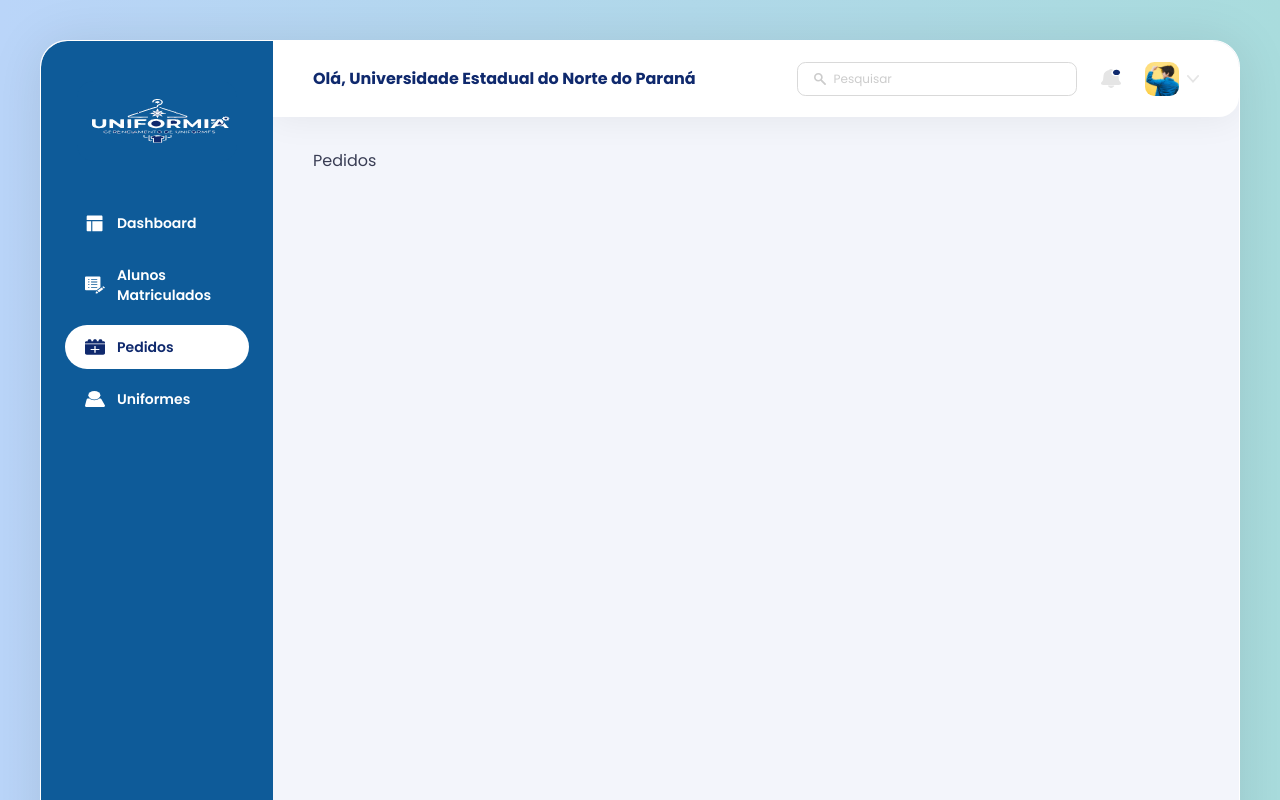
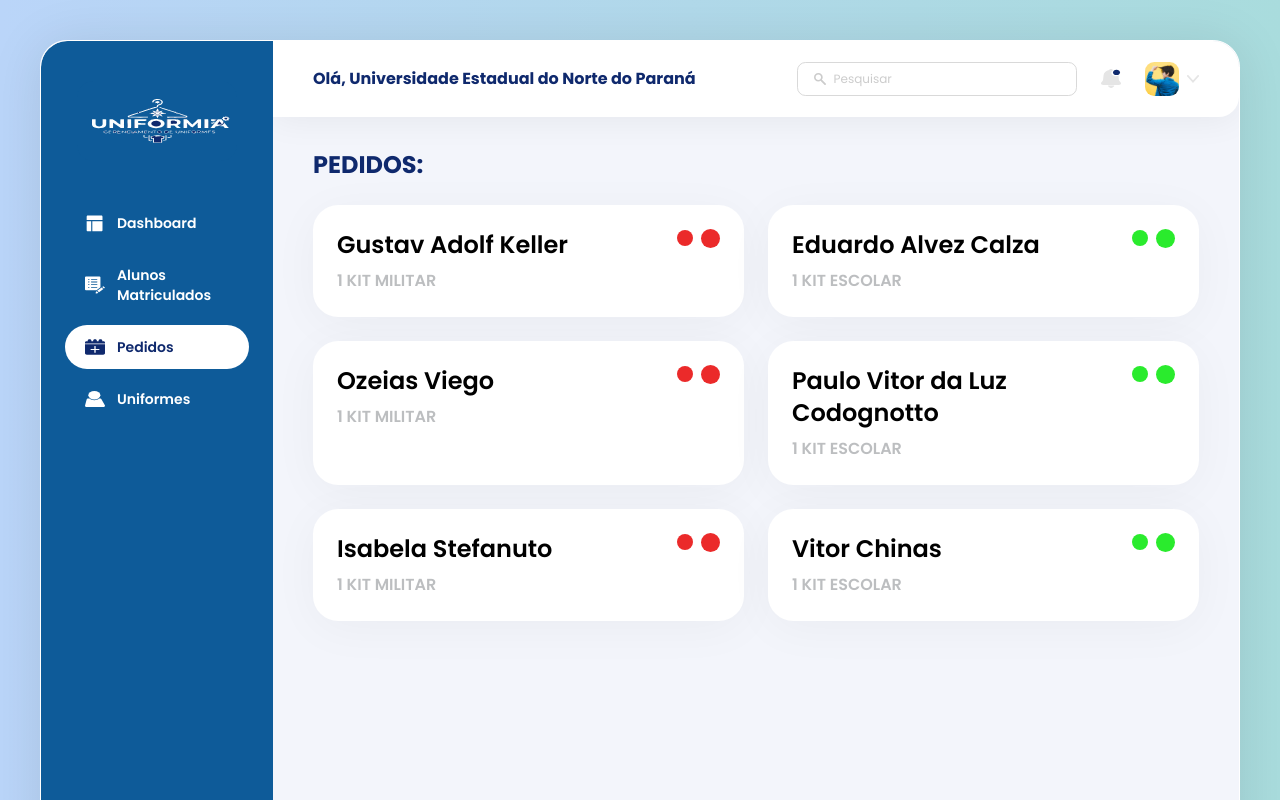
Before and after one commit to OzeiasMoreira/uniformia, a React (Vite) app: page /pedidos in a window 1280 px wide. Shown: the top 800 px of the page. Built offline with nearby package versions, Linux system fonts and the light colour scheme; a web font is replaced by a local one.

Commit message:
feat: implementa tela de pedidos

```diff
--- /dev/null
+++ b/src/components/tables/PedidoCard.tsx
@@ -0,0 +1,29 @@
+import type { PedidoStatus } from '../../types/pedido'
+
+interface PedidoCardProps {
+  aluno: string
+  item: string
+  status: PedidoStatus
+}
+
+const STATUS_COLOR: Record<PedidoStatus, string> = {
+  pendente: '#EB2A2A',
+  entregue: '#2AEB2D',
+}
+
+export function PedidoCard({ aluno, item, status }: PedidoCardProps) {
+  return (
+    <div className="relative rounded-[25.2px] bg-white p-6 shadow-[0px_7.56px_47.88px_0px_rgba(0,0,0,0.04)]">
+      <div className="flex items-start justify-between gap-4">
+        <div>
+          <p className="font-app text-2xl font-semibold text-black">{aluno}</p>
+          <p className="mt-2 font-app text-base font-semibold text-placeholder">{item}</p>
+        </div>
+        <div className="flex shrink-0 items-center gap-2">
+          <span className="size-[16px] rounded-full" style={{ backgroundColor: STATUS_COLOR[status] }} />
+          <span className="size-[19px] rounded-full" style={{ backgroundColor: STATUS_COLOR[status] }} />
+        </div>
+      </div>
+    </div>
+  )
+}
--- /dev/null
+++ b/src/mocks/pedidos.mock.ts
@@ -0,0 +1,10 @@
+import type { Pedido } from '../types/pedido'
+
+export const PEDIDOS_MOCK: Pedido[] = [
+  { id: 1, aluno: 'Gustav Adolf Keller', item: '1 KIT MILITAR', status: 'pendente' },
+  { id: 2, aluno: 'Eduardo Alvez Calza', item: '1 KIT ESCOLAR', status: 'entregue' },
+  { id: 3, aluno: 'Ozeias Viego', item: '1 KIT MILITAR', status: 'pendente' },
+  { id: 4, aluno: 'Paulo Vitor da Luz Codognotto', item: '1 KIT ESCOLAR', status: 'entregue' },
+  { id: 5, aluno: 'Isabela Stefanuto', item: '1 KIT MILITAR', status: 'pendente' },
+  { id: 6, aluno: 'Vitor Chinas', item: '1 KIT ESCOLAR', status: 'entregue' },
+]
--- a/src/pages/Pedidos/Pedidos.tsx
+++ b/src/pages/Pedidos/Pedidos.tsx
@@ -1,3 +1,26 @@
+import { PedidoCard } from '../../components/tables/PedidoCard'
+import { EmptyState } from '../../components/ui/EmptyState'
+import { PEDIDOS_MOCK } from '../../mocks/pedidos.mock'
+
 export function Pedidos() {
-  return <div>Pedidos</div>
+  return (
+    <div className="flex flex-col gap-6">
+      <h1 className="font-app text-2xl font-bold text-navy">PEDIDOS:</h1>
+
+      {PEDIDOS_MOCK.length === 0 ? (
+        <EmptyState title="Nenhum pedido registrado" description="Novos pedidos aparecerão aqui." />
+      ) : (
+        <div className="grid grid-cols-1 gap-6 xl:grid-cols-2">
+          {PEDIDOS_MOCK.map((pedido) => (
+            <PedidoCard
+              key={pedido.id}
+              aluno={pedido.aluno}
+              item={pedido.item}
+              status={pedido.status}
+            />
+          ))}
+        </div>
+      )}
+    </div>
+  )
 }
--- /dev/null
+++ b/src/types/pedido.ts
@@ -0,0 +1,8 @@
+export type PedidoStatus = 'pendente' | 'entregue'
+
+export interface Pedido {
+  id: number
+  aluno: string
+  item: string
+  status: PedidoStatus
+}
```
